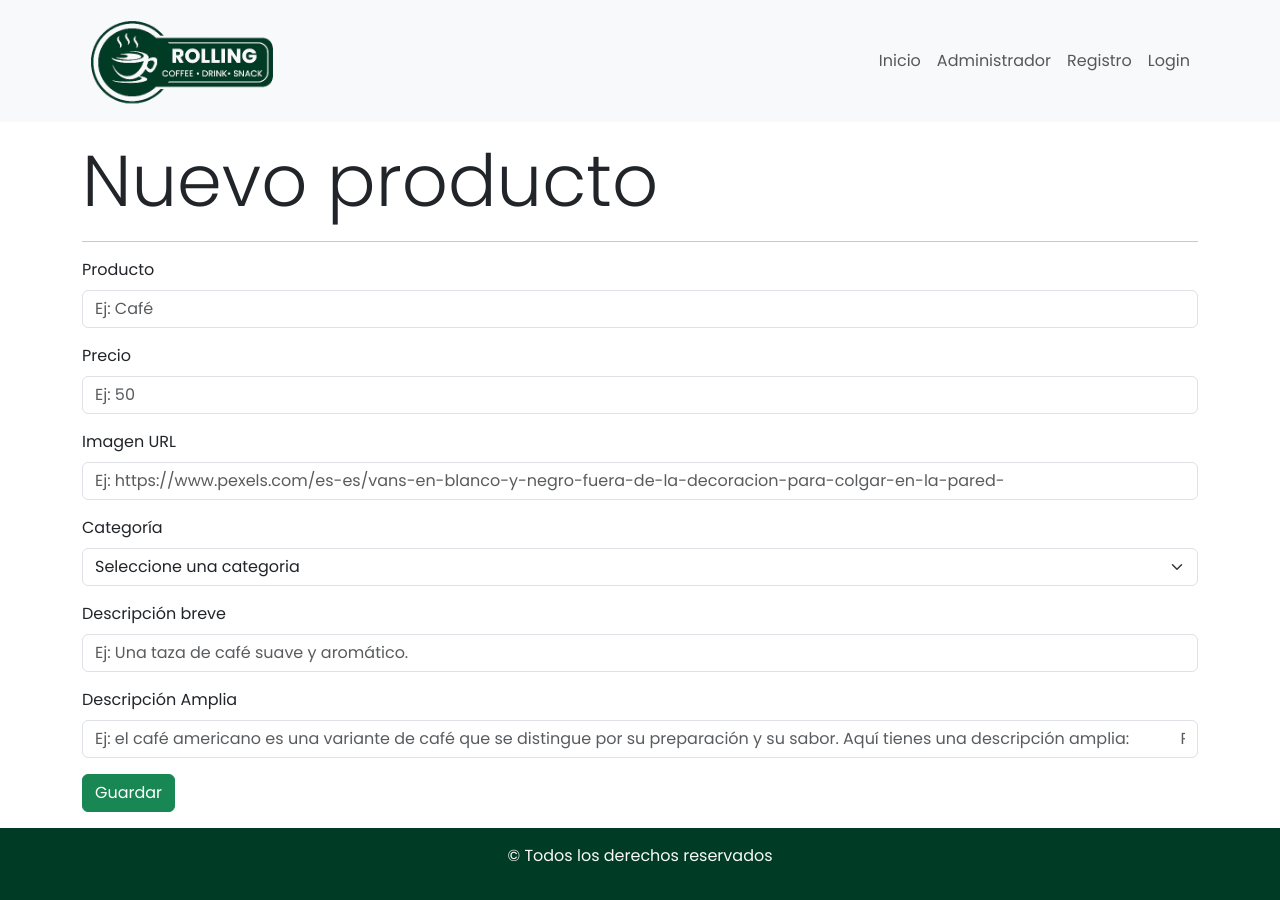
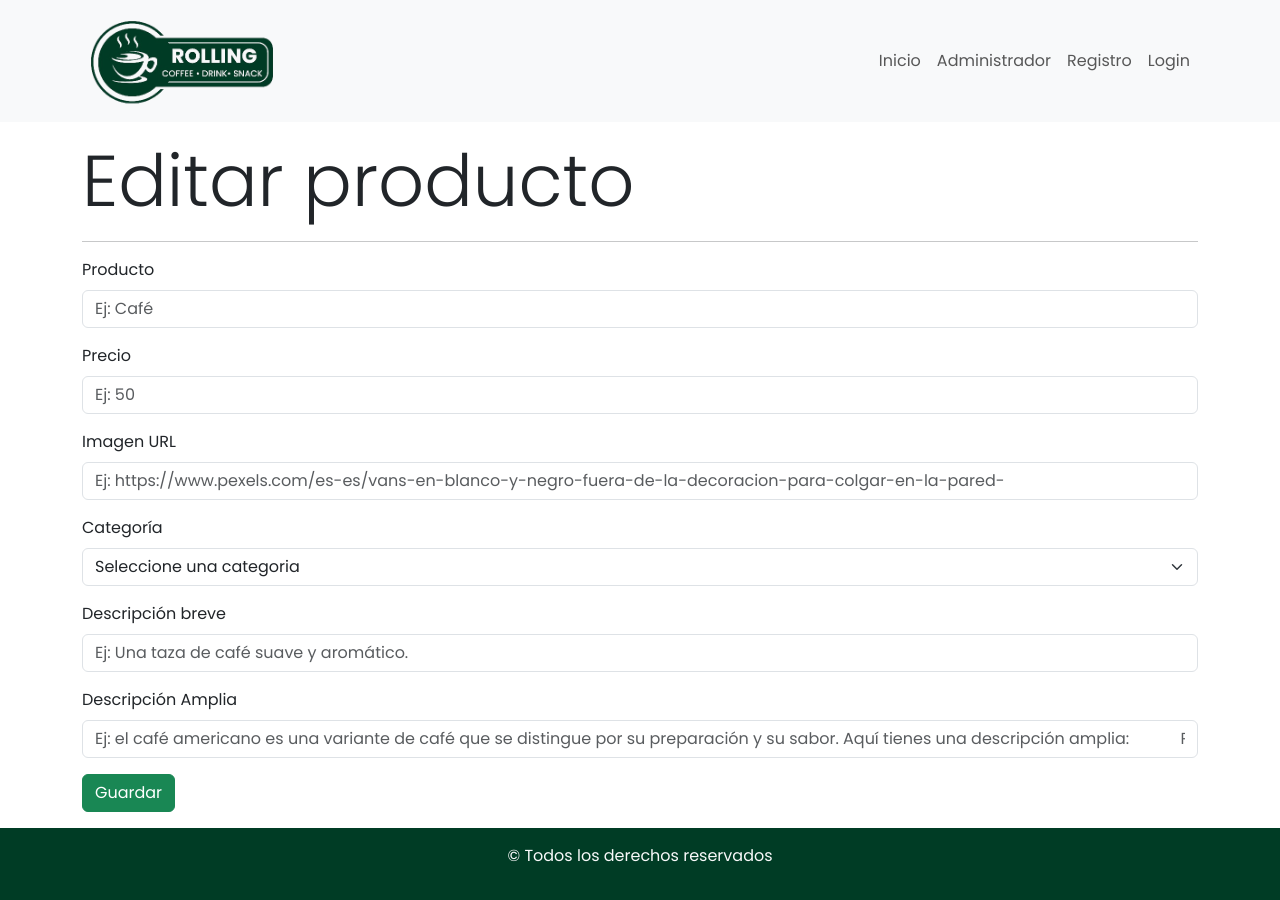
Before and after one commit to julianDev94/rollingCoffee, a React (Vite) app: page /administrador/editar/1 in a window 1280 px wide. Built offline with nearby package versions, Linux system fonts and the light colour scheme; no server answers.

Commit message:
modificamos el titulo del formularioProducto mediante props

```diff
--- a/src/App.jsx
+++ b/src/App.jsx
@@ -16,8 +16,8 @@ function App() {
       <Routes>
          <Route exact path="/" element={<Inicio></Inicio>}/>
          <Route exact path="/administrador" element={<Administrador></Administrador>}/>
-         <Route exact path="/administrador/crear" element={<FormularioProducto editar={false}></FormularioProducto>}></Route>
-         <Route exact path="/administrador/editar/:id" element={<FormularioProducto editar={true}></FormularioProducto>}></Route>
+         <Route exact path="/administrador/crear" element={<FormularioProducto editar={false} titulo='Nuevo producto'></FormularioProducto>}></Route>
+         <Route exact path="/administrador/editar/:id" element={<FormularioProducto editar={true} titulo='Editar producto'></FormularioProducto>}></Route>
          <Route exact path="*" element={<Error404></Error404>}/>
       </Routes>
       <Footer />
--- a/src/components/pages/productos/FormularioProducto.jsx
+++ b/src/components/pages/productos/FormularioProducto.jsx
@@ -3,7 +3,7 @@ import { useForm } from "react-hook-form";
 import { crearProductosAPI } from "../../../helpers/queries";
 import Swal from "sweetalert2";
 
-const FormularioProducto = ({ editar }) => {
+const FormularioProducto = ({ editar, titulo }) => {
   const {
     register,
     handleSubmit,
@@ -38,7 +38,7 @@ const FormularioProducto = ({ editar }) => {
   return (
     <section className="seccionMain">
       <Container className="my-3 ">
-        <h1 className="display-2">Nuevo producto</h1>
+        <h1 className="display-2">{titulo}</h1>
         <hr />
         <Form onSubmit={handleSubmit(productoValidado)}>
           <Form.Group className="mb-3" controlId="formBasicProducto">
--- a/src/components/pages/productos/ItemProducto.jsx
+++ b/src/components/pages/productos/ItemProducto.jsx
@@ -2,6 +2,7 @@ import { Button } from "react-bootstrap";
 import Swal from "sweetalert2";
 import { borrarProductoAPI } from "../../../helpers/queries";
 import { leerProductosAPI } from "../../../helpers/queries";
+import { Link } from "react-router-dom";
 
 const ItemProducto = ({ producto, setProductos }) => {
   const borrarProducto = () => {
@@ -27,7 +28,7 @@ const ItemProducto = ({ producto, setProductos }) => {
           //actualizar tabla productos
           const productosActuales = await leerProductosAPI();
           setProductos(productosActuales);
-        }else{
+        } else {
           Swal.fire({
             title: "Oops, ocurrió un error!",
             text: `El producto ${producto.nombreProducto} no pudo ser eliminado. Intente realizar esta operacion en unos minutos`,
@@ -47,14 +48,17 @@ const ItemProducto = ({ producto, setProductos }) => {
         <img
           src={producto.imagen}
           alt={producto.nombreProducto}
-          className="img-thumbnail"
+          className="img-thumbnail w-50 h-50"
         />
       </td>
       <td>{producto.categoria}</td>
       <td className="d-flex">
-        <Button variant="warning" className=" me-lg-2">
+        <Link
+          to={"/administrador/editar/" + producto.id}
+          className=" me-lg-2 btn btn-warning"
+        >
           <i className="bi bi-trash"></i>
-        </Button>
+        </Link>
         <Button variant="danger" onClick={borrarProducto}>
           <i className="bi bi-pencil-square"></i>
         </Button>
```
Also changed, not shown: src/helpers/queries.js (line endings or trailing spaces).
